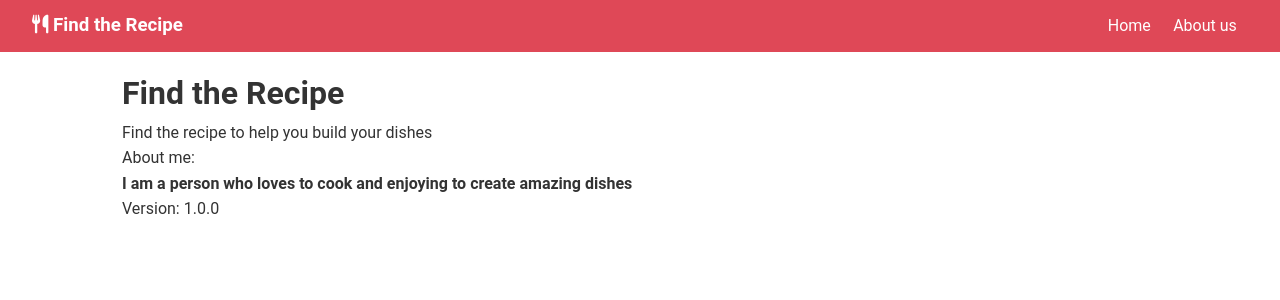
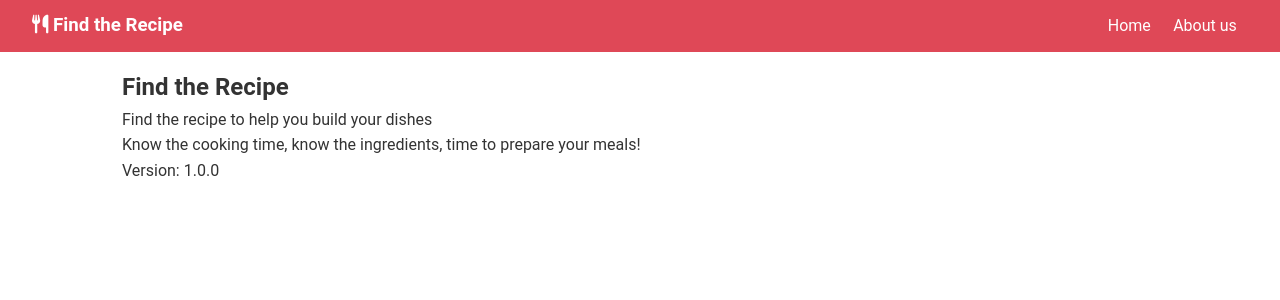
Before and after one commit to littlefish-tech/findtherecipe, a React (Create React App) app: page /about in a window 1280 px wide. Shown: the top 300 px of the page. Built offline with nearby package versions, Linux system fonts and the light colour scheme.

Commit message:
update about

```diff
--- a/src/components/pages/About.js
+++ b/src/components/pages/About.js
@@ -4,10 +4,9 @@ class About extends Component {
     render() {
         return (
             <div>
-                <h1>Find the Recipe</h1>
+                <h2>Find the Recipe</h2>
                 <p>Find the recipe to help you build your dishes</p>
-                <p> About me: </p>
-                <h4>I am a person who loves to cook and enjoying to create amazing dishes</h4>
+                <p> Know the cooking time, know the ingredients, time to prepare your meals!</p>
                 <p>Version: 1.0.0</p>
             </div>
         )
```
